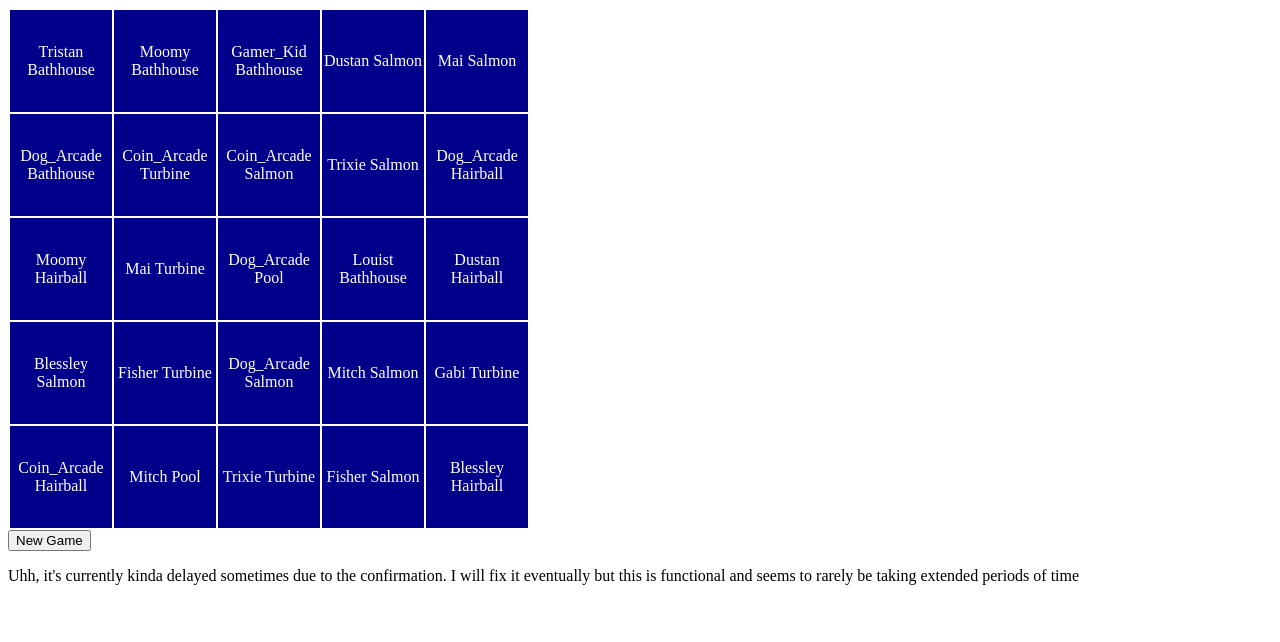
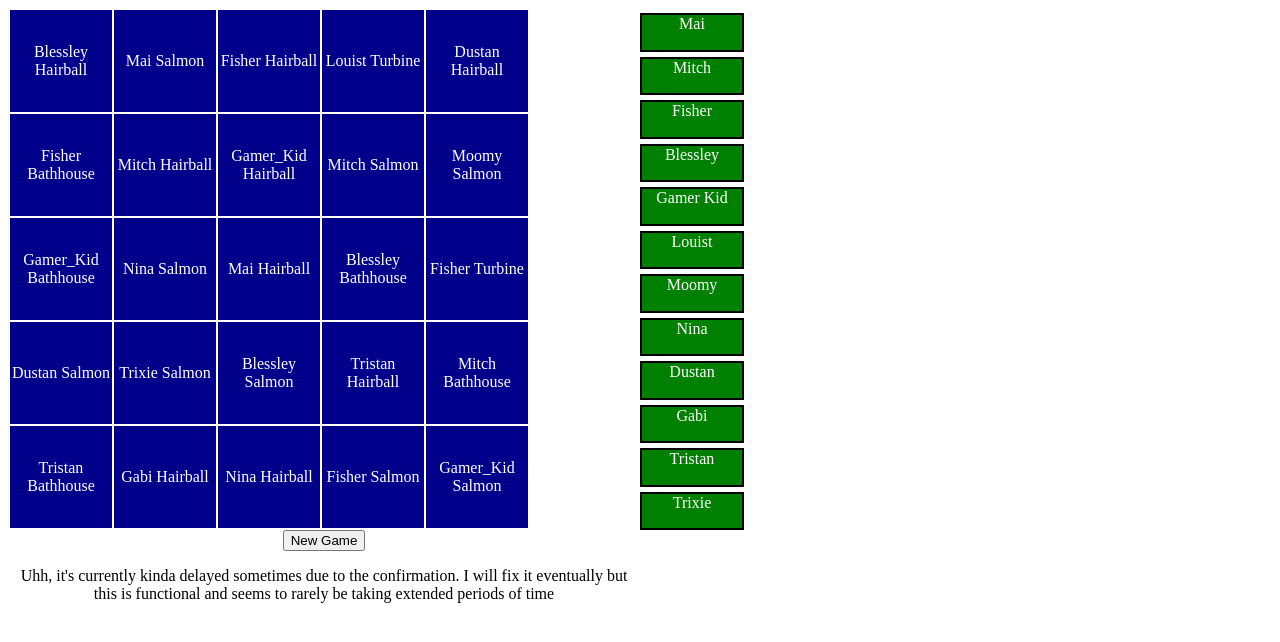
Before and after one commit to Ebisun/BingoHCN, a plain HTML site: page index.html in a window 1280 px wide. Drawn offline with Linux system fonts and the light colour scheme.

Commit message:
version5

```diff
--- a/index.html
+++ b/index.html
@@ -11,9 +11,11 @@
     <div id="content">
 
     </div>
+    <div id="characters"></div>
+    <div>
     <button id="newGame">New Game</button>
     <p>Uhh, it's currently kinda delayed sometimes due to the confirmation. I will fix it eventually but this is functional and seems to rarely be taking extended periods of time</p>
-
+    </div>
 
 </body><script src="main.js"></script>
 </html>
--- a/main.css
+++ b/main.css
@@ -10,6 +10,24 @@ td{
 table{
     text-align: center;
 }
+#characters{
+    display: grid;
+    grid-template-rows: repeat(12, 1fr);
+}
+.char{
+    background: green;
+    border: 2px solid black;
+    width:100px;
+    margin-top: 5px;
+    color: white;
+}
+
+
+body{
+    text-align: center;
+    display: grid;
+    grid-template-columns: 1fr 1fr;
+}
 .selected{
     background-color: crimson;
     color: black;
--- a/main.js
+++ b/main.js
@@ -1,7 +1,7 @@
 window.onload = function(){
     fillLocations();
     gameController.start();
-    document.querySelector("#newGame").addEventListener("click", function(){gameController.newBoard();})
+    document.querySelector("#newGame").addEventListener("click", function(){gameController.start();gameController.start();})
 }
 const gameController = {
     coins : [],
@@ -13,6 +13,8 @@ const gameController = {
         this.makeTable();
         this.confirmTable();
         this.htmlTable();
+        this.char();
+        console.log("hi")
     },
     randomizer : function(){
         let arr = this.coins.length-1, randArr = 0;
@@ -82,15 +84,36 @@ const gameController = {
                     el.target.classList.remove("selected")
                 else
                     el.target.classList.add("selected")
+                let chars = document.querySelectorAll(".char")
+                for(let i = 0; i < chars.length; i++){
+                        if (chars[i].innerHTML == "<span>" + el.target.innerHTML.split(" ")[0].replace("_", " ") + "</span>"){
+                            chars[i].click();
+                        }
+
+
+                }
             }
         })
     },
-    newBoard : function(){
-        this.start()
+    char : function(){
+        let charDoc = document.querySelector("#characters");
+        let htmlString = "";
+        for (let i = 0; i<chars.length; i++){
+            htmlString += "<div class=\"char\"><span>" + chars[i] + "</span></div>"
+        }
+        charDoc.innerHTML = htmlString;
+        document.querySelector("#characters").addEventListener("click", el => {
+            if (el.target.classList.contains("char")){
+                if (el.target.classList.contains("selected"))
+                    el.target.classList.remove("selected")
+                else
+                    el.target.classList.add("selected")
+            }
+        })
     }
 }
 
-const common = ["Dog_Arcade", "Coin_Arcade", "Mai", "Mitch", "Fisher", "Blessley"]
+const common = ["Mai", "Mitch", "Fisher", "Blessley"]
 const hairballCoins = [{location : "Hairball", coins : ["Gamer_Kid", "Louist", "Moomy", "Nina", "Dustan", "Gabi", "Tristan"]},
     {location : "Turbine", coins : ["Gabi", "Dustan", "Louist", "Trixie"]},
     {location : "Salmon", coins : ["Gamer_Kid", "Louist", "Moomy", "Nina", "Dustan", "Gabi", "Trixie"]},
@@ -114,3 +137,5 @@ const hairballCoins = [{location : "Hairball", coins : ["Gamer_Kid", "Louist", "
                 gameController.coins.push(obj)
         }
     }
+
+const chars = ["Mai", "Mitch", "Fisher", "Blessley", "Gamer Kid", "Louist", "Moomy", "Nina", "Dustan", "Gabi", "Tristan", "Trixie"]
```
